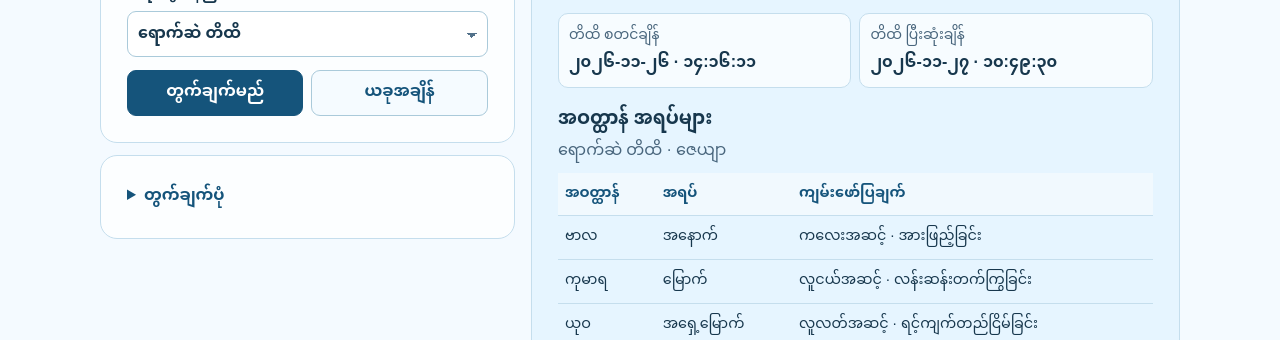
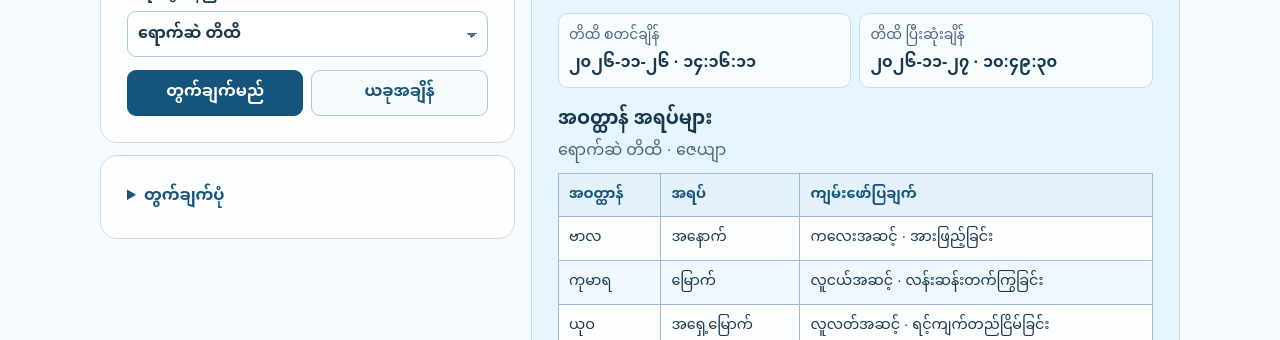
Before and after one commit to yemunaung2244/tithi-set, a plain HTML site: page dist/index.html in a window 1280 px wide. Shown: the part 612-952 px from the top of the page. Drawn offline with Linux system fonts and the light colour scheme.

Commit message:
Update Site source

```diff
--- a/dist/style.css
+++ b/dist/style.css
@@ -4,7 +4,13 @@
 .hero{display:flex;align-items:center;justify-content:space-between;gap:16px;padding:clamp(20px,5vw,50px);margin-block:24px 16px;border-radius:22px;border:1px solid #d0e6f3;background:radial-gradient(ellipse at 90% 15%,#f5fbff 3%,transparent 54%),#dff1fc}.hero h1{font-size:clamp(2rem,5vw,3.25rem);line-height:1.45;margin-block:4px 8px}.hero p:last-child,.basis,.notes p{color:var(--muted)}.kicker{font-size:.875rem;font-weight:800;color:var(--blue)}.orbit{position:relative;display:grid;place-items:center;flex:none;width:clamp(58px,14vw,138px);aspect-ratio:1;border:1px solid #97bed7;border-radius:50%;background:#eaf7ff;color:var(--blue);font:clamp(32px,6vw,67px) Georgia}.orbit i{position:absolute;inset:12%;border:1px dashed #82aac5;border-radius:50%}.orbit i:after{content:"";position:absolute;right:8%;top:12%;background:var(--blue);width:7px;height:7px;border-radius:50%}
 .nav{display:grid;grid-template-columns:repeat(3,1fr);gap:7px;padding:5px;background:#e5f3fc;border:1px solid var(--line);border-radius:13px;margin-bottom:16px;text-align:center}.nav a,.chapters a{text-decoration:none;font-weight:800;border-radius:8px;padding:8px;font-size:.9rem}.nav a:hover,.chapters a:hover{background:#fff}.calculator{display:grid;grid-template-columns:minmax(0,.78fr) minmax(0,1.22fr);gap:16px;align-items:start}.settings{display:grid;gap:12px}.panel{min-width:0;border:1px solid var(--line);border-radius:17px;background:var(--white);padding:clamp(15px,3vw,26px)}form{display:grid;gap:13px}h2{font-size:1.25rem}label{display:grid;gap:5px;font-weight:700;font-size:.9rem;min-width:0}input,select{padding:7px 10px;border:1px solid #aacada;border-radius:9px;background-color:white;min-width:0;width:100%;min-height:46px;font-size:1rem}select{appearance:none;padding-right:29px;background-image:linear-gradient(45deg,transparent 50%,#52718a 50%),linear-gradient(135deg,#52718a 50%,transparent 50%);background-position:calc(100% - 15px) 53%,calc(100% - 10px) 53%;background-size:5px 5px;background-repeat:no-repeat}
 .actions{display:grid;grid-template-columns:1fr 1fr;gap:8px}button{min-height:44px;padding:7px 11px;border:1px solid #aacada;border-radius:9px;background:#f5fbff;color:var(--blue);font-weight:800}button:hover:not(:disabled){background:#e4f3fd}.primary{background:var(--blue);border-color:var(--blue);color:white}.primary:hover:not(:disabled){background:#103c59}#error{color:#912525}
-.result{background:#e6f5ff}.result h2{font-size:clamp(1.35rem,3.5vw,2rem);margin:4px 0 9px}.tags{display:flex;flex-wrap:wrap;gap:6px}.tags span{border:1px solid var(--line);border-radius:100px;background:var(--white);padding:2px 10px;font-size:.9rem;font-weight:700}.times{display:grid;grid-template-columns:repeat(2,minmax(0,1fr));gap:8px}.times div,.mini{border:1px solid var(--line);background:#f7fcff;border-radius:10px;padding:9px 10px}.times dt{font-size:.875rem;color:var(--muted)}.times dd{margin:0;font-weight:700;overflow-wrap:anywhere}.basis{margin-bottom:6px}.mini{margin-top:10px}.mini h3{font-size:.95rem}.table-wrap{overflow-x:auto}table{border-collapse:collapse;width:100%;text-align:left;font-size:.9rem}th,td{padding:8px 7px;border-bottom:1px solid var(--line);vertical-align:top}th{color:var(--blue);background:#f1f9fe}summary{color:var(--blue);font-weight:800}.notes p{margin-top:8px}#tables,#reader{margin-block:16px}#tables details{border-top:1px solid var(--line);padding-block:8px}#tables h2,#reader h2{margin-bottom:8px}.chapters{display:flex;flex-wrap:wrap;gap:5px}.chapters a{background:#ecf7fe}.reader-controls{display:grid;grid-template-columns:auto minmax(0,1fr) auto;align-items:end;gap:7px;margin:12px auto;max-width:640px}.reader-controls button{font-size:.875rem}#transcript{max-width:72ch;margin:18px auto 0;padding:clamp(16px,4vw,32px);background:#f7fcff;border:1px solid var(--line);border-radius:12px}
+.result{background:#e6f5ff}.result h2{font-size:clamp(1.35rem,3.5vw,2rem);margin:4px 0 9px}.tags{display:flex;flex-wrap:wrap;gap:6px}.tags span{border:1px solid var(--line);border-radius:100px;background:var(--white);padding:2px 10px;font-size:.9rem;font-weight:700}.times{display:grid;grid-template-columns:repeat(2,minmax(0,1fr));gap:8px}.times div,.mini{border:1px solid var(--line);background:#f7fcff;border-radius:10px;padding:9px 10px}.times dt{font-size:.875rem;color:var(--muted)}.times dd{margin:0;font-weight:700;overflow-wrap:anywhere}.basis{margin-bottom:6px}.mini{margin-top:10px}.mini h3{font-size:.95rem}
+.table-wrap{overflow-x:auto}
+table{border-collapse:collapse;width:100%;text-align:left;font-size:.9rem;background:var(--white)}
+th,td{padding:8px 10px;border:1px solid #9eb9ce;vertical-align:top;overflow-wrap:anywhere}
+th{color:var(--blue);background:#e3f1fa}
+tbody tr:nth-child(even){background:#f1f8fd}
+summary{color:var(--blue);font-weight:800}.notes p{margin-top:8px}#tables,#reader{margin-block:16px}#tables details{border-top:1px solid var(--line);padding-block:8px}#tables h2,#reader h2{margin-bottom:8px}.chapters{display:flex;flex-wrap:wrap;gap:5px}.chapters a{background:#ecf7fe}.reader-controls{display:grid;grid-template-columns:auto minmax(0,1fr) auto;align-items:end;gap:7px;margin:12px auto;max-width:640px}.reader-controls button{font-size:.875rem}#transcript{max-width:72ch;margin:18px auto 0;padding:clamp(16px,4vw,32px);background:#f7fcff;border:1px solid var(--line);border-radius:12px}
 #transcript h3{margin-bottom:10px}
 .transcript-note{color:var(--muted);margin-bottom:10px}
 .transcript-text{white-space:pre-wrap;overflow-wrap:anywhere;line-height:2.05}
```
